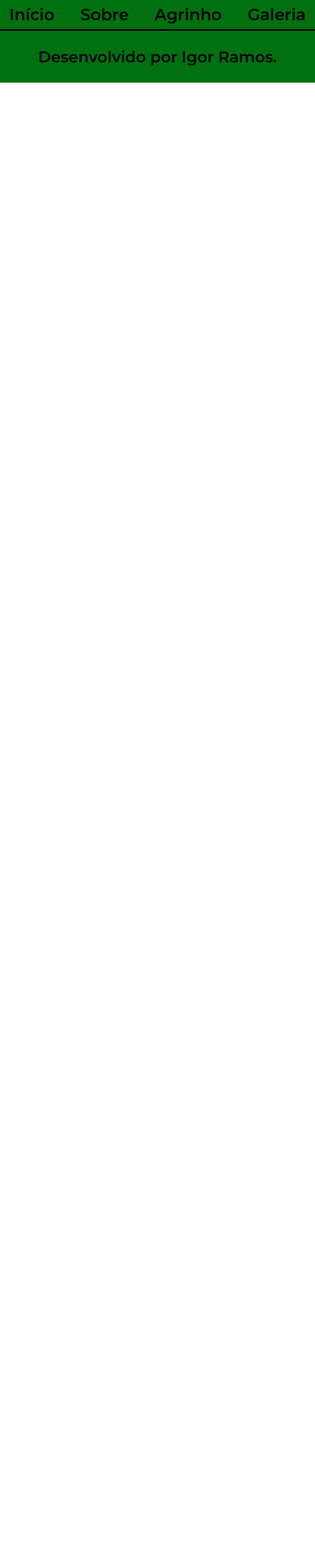
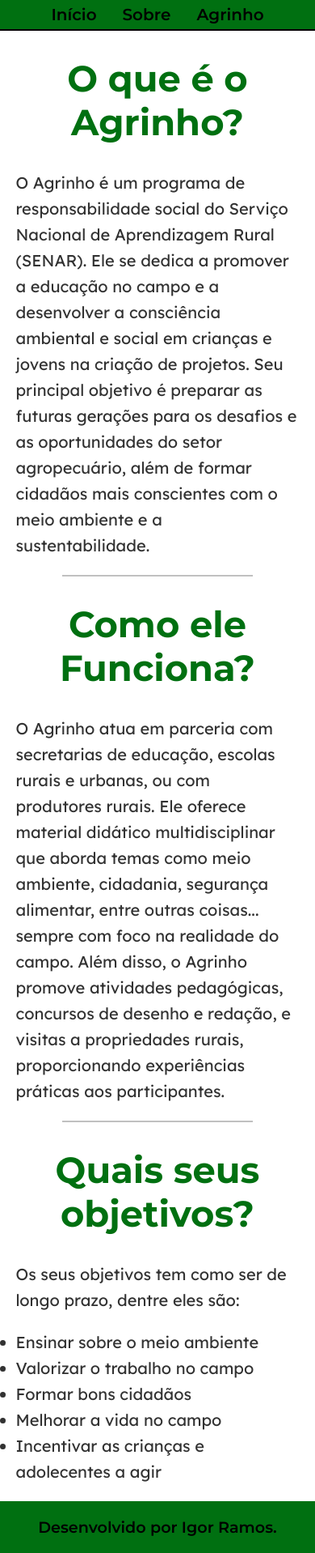
Before and after one commit to IgorRam/Agrinho-2025, a plain HTML site: page Agrinho 2025/agrinho.html in a window 390 px wide. Shown: the whole page at 81% size. Before the commit the page ends 844 px from the top, so only its background shows below. Drawn offline with Linux system fonts and the light colour scheme.

Commit message:
Add files via upload

```diff
--- a/Agrinho 2025/agrinho.html
+++ b/Agrinho 2025/agrinho.html
@@ -12,10 +12,25 @@
                 <a href="index.html">Início</a>
                 <a href="sobre.html">Sobre</a>
                 <a href="agrinho.html">Agrinho</a>
-                <a href="galeria.html">Galeria</a>
             </nav>
     </header>
-    <main>
+    <main class="content_agrinho">
+        <h1 class="titulo_outras_paginas">O que é o Agrinho?</h1>
+        <P class="texto_outras_paginas">O Agrinho é um programa de responsabilidade social do Serviço Nacional de Aprendizagem Rural (SENAR). Ele se dedica a promover a educação no campo e a desenvolver a consciência ambiental e social em crianças e jovens na criação de projetos. Seu principal objetivo é preparar as futuras gerações para os desafios e as oportunidades do setor agropecuário, além de formar cidadãos mais conscientes com o meio ambiente e a sustentabilidade.</P>
+        <div class="linha_divisoria"></div>
+        <h1 class="titulo_outras_paginas">Como ele Funciona?</h1>
+        <p class="texto_outras_paginas">O Agrinho atua em parceria com secretarias de educação, escolas rurais e urbanas, ou com produtores rurais. Ele oferece material didático multidisciplinar que aborda temas como meio ambiente, cidadania, segurança alimentar, entre outras coisas... sempre com foco na realidade do campo. Além disso, o Agrinho promove atividades pedagógicas, concursos de desenho e redação, e visitas a propriedades rurais, proporcionando experiências práticas aos participantes.</p>
+        <div class="linha_divisoria"></div>
+        <h1 class="titulo_outras_paginas">Quais seus objetivos?</h1>
+        <p class="texto_outras_paginas">Os seus objetivos tem como ser de longo prazo, dentre eles são:</p>
+        <ul class="texto_outras_paginas">
+            <li> Ensinar sobre o meio ambiente</li>
+            <li> Valorizar o trabalho no campo</li>
+            <li> Formar bons cidadãos</li>
+            <li> Melhorar a vida no campo</li>
+            <li> Incentivar as crianças e adolecentes a agir</li>
+        </ul>
+    </main>
     <footer>
             <p>Desenvolvido por Igor Ramos.</p>
     </footer>
--- a/Agrinho 2025/style.css
+++ b/Agrinho 2025/style.css
@@ -77,7 +77,7 @@
     font-family: var(--fonte-terciaria);
 }
 
-.content {
+.content_index {
     display: flex;
     flex-wrap: wrap;
     justify-content: center;
@@ -155,10 +155,7 @@
     padding: 20px;
 }
 
-/* Código de sobre*/
-
-
-.titulo_sobre {
+.titulo_outras_paginas {
     padding: 2rem;
     font-size: 2.8rem;
     color: #007011;
@@ -167,7 +164,7 @@
 
 }
 
-.texto_sobre {
+.texto_outras_paginas {
     text-align: left;
     font-size: 1.25rem;
     line-height: 1.6;
@@ -226,3 +223,22 @@
     font-weight: 400;
     text-align: center;
 }
+
+@media (max-width: 1200px) {
+    .content_index {
+        max-width: 1250px;
+    }
+
+    .content_sobre {
+        max-width: 1250px;
+    }
+    .texto_outras_paginas{
+        max-width: 90%;
+    }
+    .content_agrinho {
+        max-width: 1250px;
+    }
+    .banner {
+        max-width: 100%;
+    }
+}
```
Also changed, not shown: Agrinho 2025/index.html (+1 -2 lines), Agrinho 2025/sobre.html (+7 -8 lines), Agrinho 2025/img/Banner.png.
